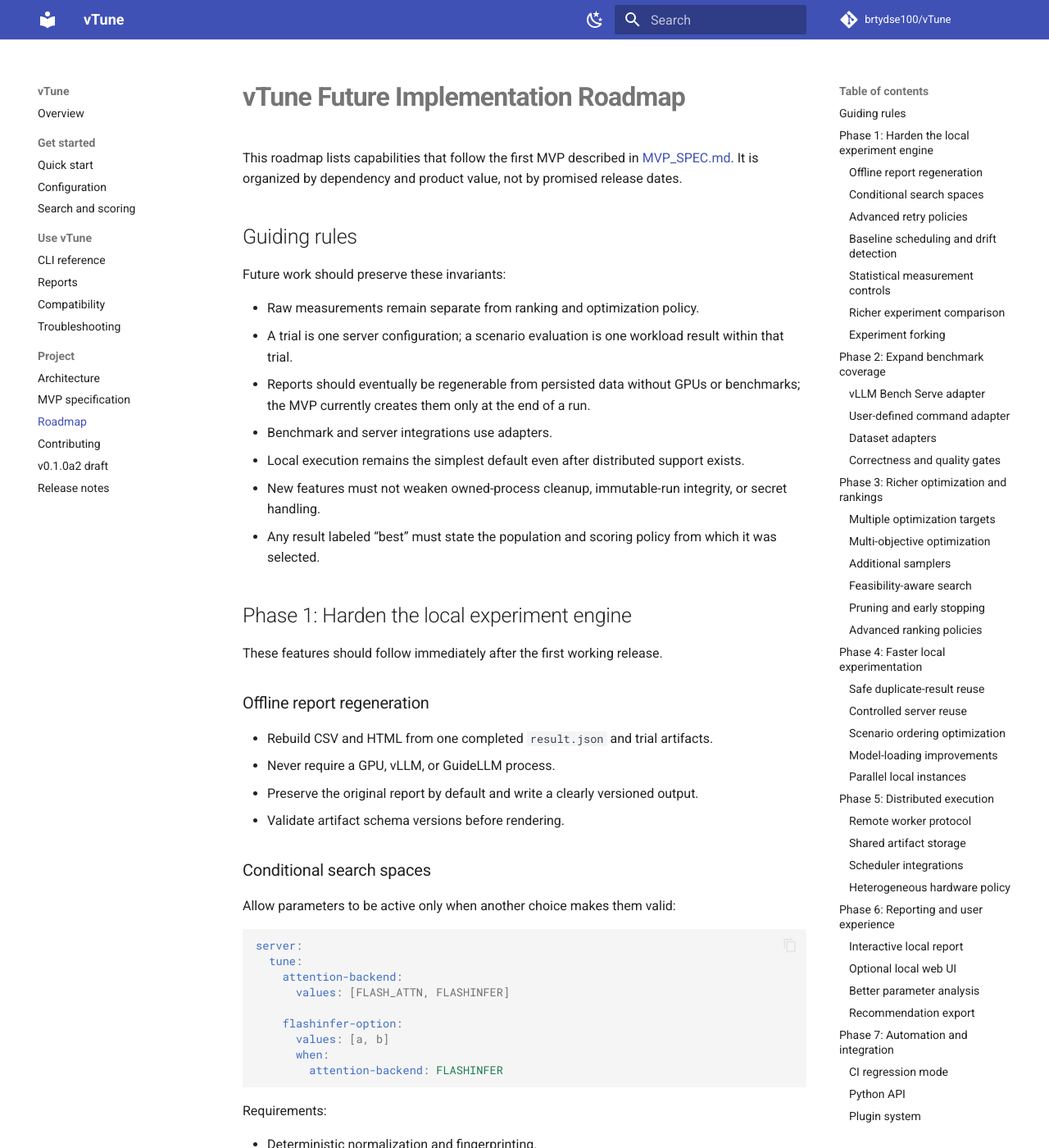
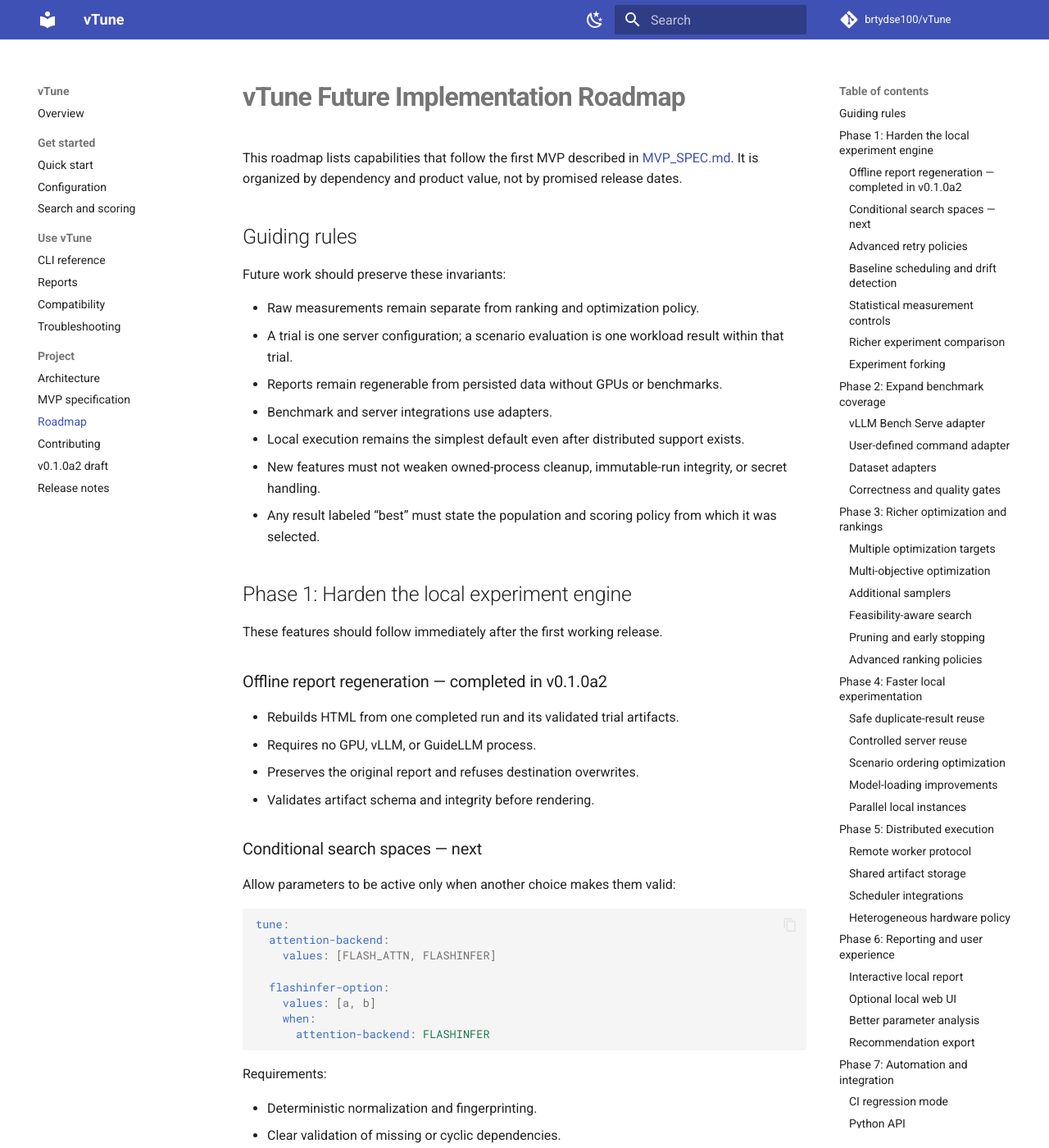
Before and after one commit to brtydse100/vTune, an MkDocs documentation site: the page built from docs/ROADMAP.md, in a window 1280 px wide and 1400 px high. Shown: the whole window at 82% size. Built offline with MkDocs 1.6.1 and Material for MkDocs 9.7.7, drawn with Linux system fonts in a browser that asks for light colours; comment, search, counter and statistics services are not loaded.

Commit message:
Update roadmap after offline reporting

````diff
--- a/docs/ROADMAP.md
+++ b/docs/ROADMAP.md
@@ -11,8 +11,7 @@ Future work should preserve these invariants:
 - Raw measurements remain separate from ranking and optimization policy.
 - A trial is one server configuration; a scenario evaluation is one workload
   result within that trial.
-- Reports should eventually be regenerable from persisted data without GPUs
-  or benchmarks; the MVP currently creates them only at the end of a run.
+- Reports remain regenerable from persisted data without GPUs or benchmarks.
 - Benchmark and server integrations use adapters.
 - Local execution remains the simplest default even after distributed support
   exists.
@@ -25,27 +24,26 @@ Future work should preserve these invariants:
 
 These features should follow immediately after the first working release.
 
-### Offline report regeneration
+### Offline report regeneration — completed in v0.1.0a2
 
-- Rebuild CSV and HTML from one completed `result.json` and trial artifacts.
-- Never require a GPU, vLLM, or GuideLLM process.
-- Preserve the original report by default and write a clearly versioned output.
-- Validate artifact schema versions before rendering.
+- Rebuilds HTML from one completed run and its validated trial artifacts.
+- Requires no GPU, vLLM, or GuideLLM process.
+- Preserves the original report and refuses destination overwrites.
+- Validates artifact schema and integrity before rendering.
 
-### Conditional search spaces
+### Conditional search spaces — next
 
 Allow parameters to be active only when another choice makes them valid:
 
 ```yaml
-server:
-  tune:
-    attention-backend:
-      values: [FLASH_ATTN, FLASHINFER]
+tune:
+  attention-backend:
+    values: [FLASH_ATTN, FLASHINFER]
 
-    flashinfer-option:
-      values: [a, b]
-      when:
-        attention-backend: FLASHINFER
+  flashinfer-option:
+    values: [a, b]
+    when:
+      attention-backend: FLASHINFER
 ```
 
 Requirements:
````
Also changed, not shown: docs/MVP_SPEC.md (+1 -1 lines).
